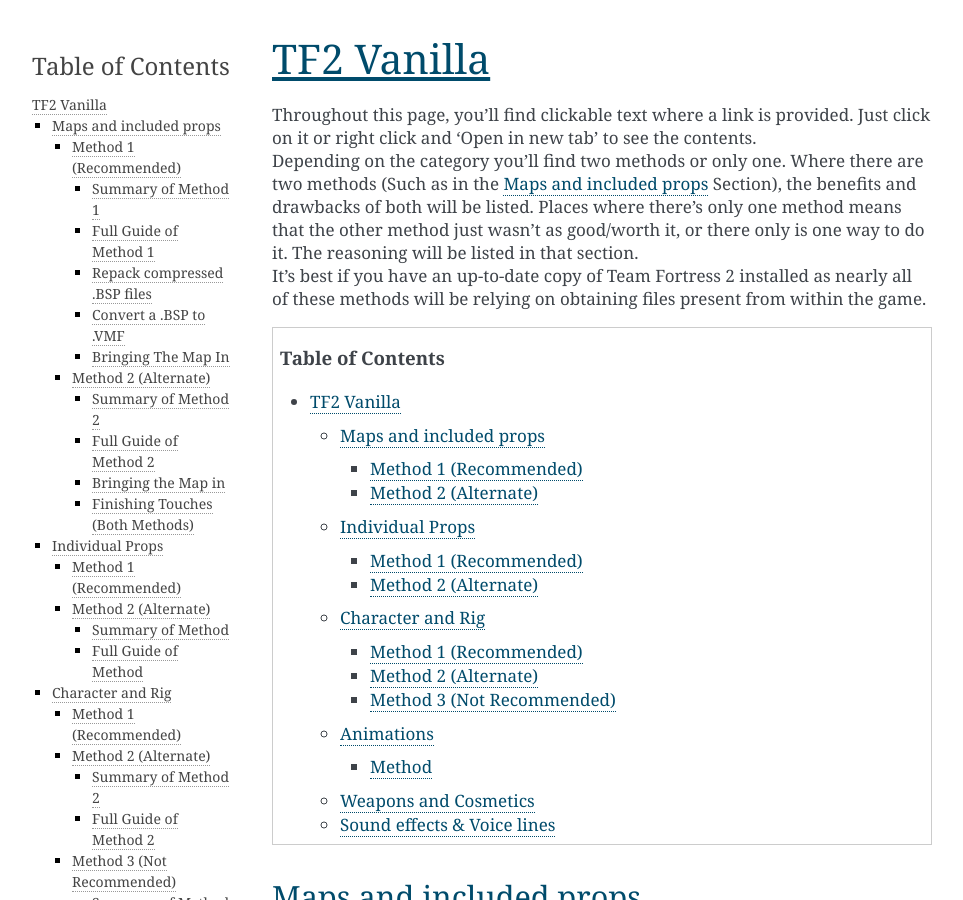
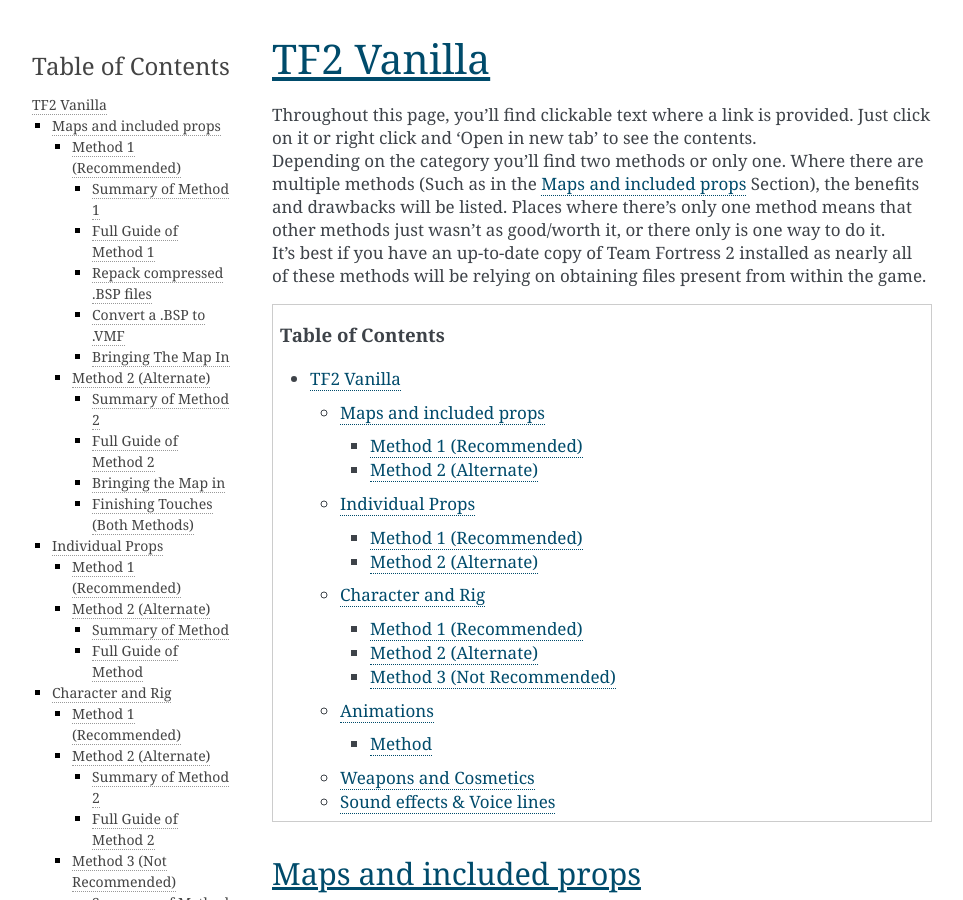
Before and after one commit to espiondev/source2blender, a Sphinx documentation site: the page built from docs/source/TF2-Vanilla.rst, in a window 1280 px wide and 900 px high. Shown: the whole window, without its empty margins (148-1111 px from the left). Built offline with Sphinx 7.4.7, drawn with Linux system fonts in a browser that asks for light colours; pages that are not in the unit, such as notebooks, are missing from menus.

Commit message:
Update TF2-Vanilla.rst

```diff
--- a/docs/source/TF2-Vanilla.rst
+++ b/docs/source/TF2-Vanilla.rst
@@ -4,7 +4,7 @@
 ===========
 
 | Throughout this page, you'll find clickable text where a link is provided. Just click on it or right click and 'Open in new tab' to see the contents.
-| Depending on the category you'll find two methods or only one. Where there are two methods (Such as in the :ref:`tf2_v_mapsandprops` Section), the benefits and drawbacks of both will be listed. Places where there's only one method means that the other method just wasn't as good/worth it, or there only is one way to do it. The reasoning will be listed in that section.
+| Depending on the category you'll find two methods or only one. Where there are multiple methods (Such as in the :ref:`tf2_v_mapsandprops` Section), the benefits and drawbacks will be listed. Places where there's only one method means that other methods just wasn't as good/worth it, or there only is one way to do it.
 | It's best if you have an up-to-date copy of Team Fortress 2 installed as nearly all of these methods will be relying on obtaining files present from within the game.
 
 .. contents:: Table of Contents
```
